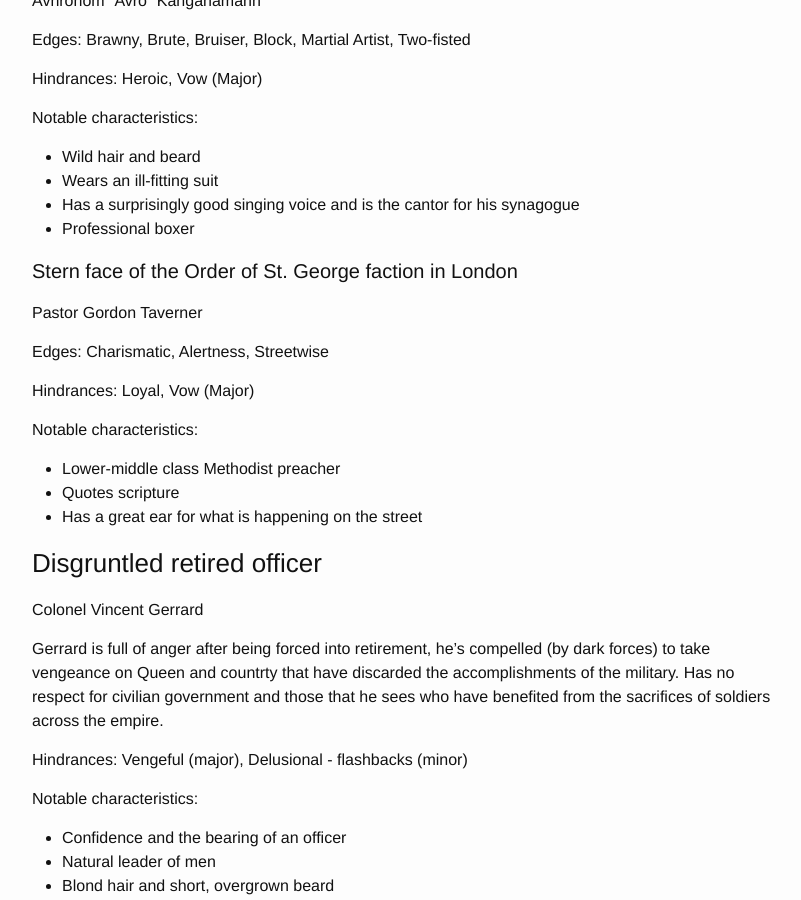
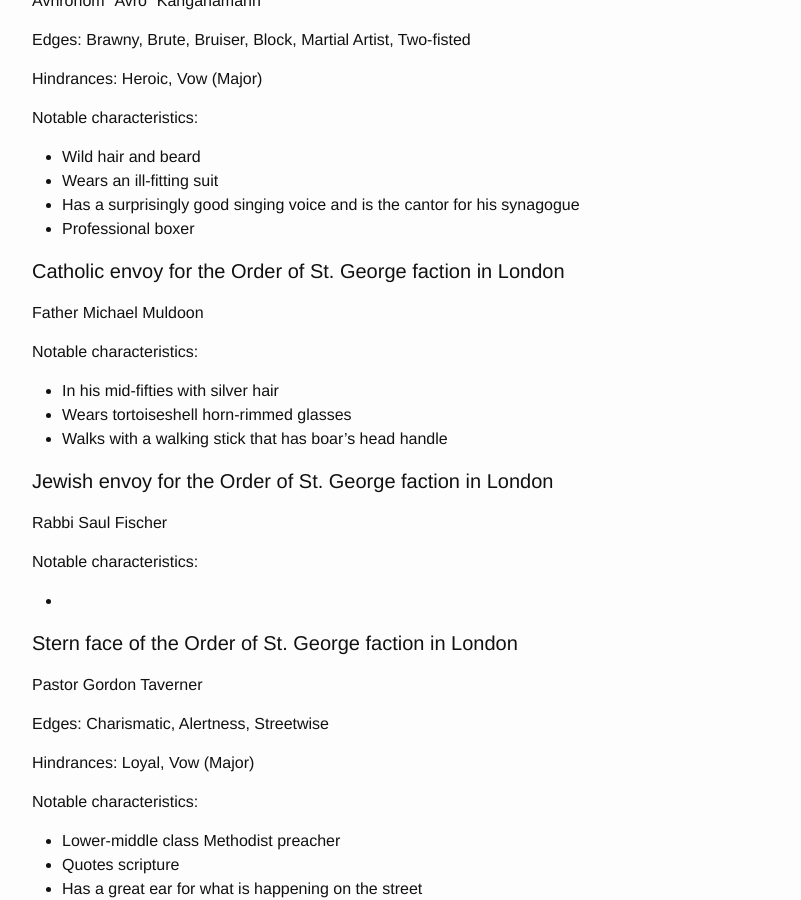
Before and after one commit to achall36/RoxvilleRooster.github.io, a Jekyll site: the page built from rippers-game-planning.md, in a window 1280 px wide and 900 px high, scrolled down 9983 px. Shown: the whole window, without its empty margins (238-1039 px from the left). Built offline with Jekyll 4.4.1, drawn with Linux system fonts in a browser that asks for light colours.

Commit message:
Update rippers-game-planning.md

```diff
--- a/rippers-game-planning.md
+++ b/rippers-game-planning.md
@@ -458,6 +458,25 @@ Notable characteristics:
 * Professional boxer
 
 
+#### Catholic envoy for the Order of St. George faction in London
+
+Father Michael Muldoon
+
+Notable characteristics:
+* In his mid-fifties with silver hair
+* Wears tortoiseshell horn-rimmed glasses
+* Walks with a walking stick that has boar's head handle
+
+#### Jewish envoy for the Order of St. George faction in London
+
+Rabbi Saul Fischer
+
+Notable characteristics:
+*
+
+
+
+
 #### Stern face of the Order of St. George faction in London
 
 Pastor Gordon Taverner
```
